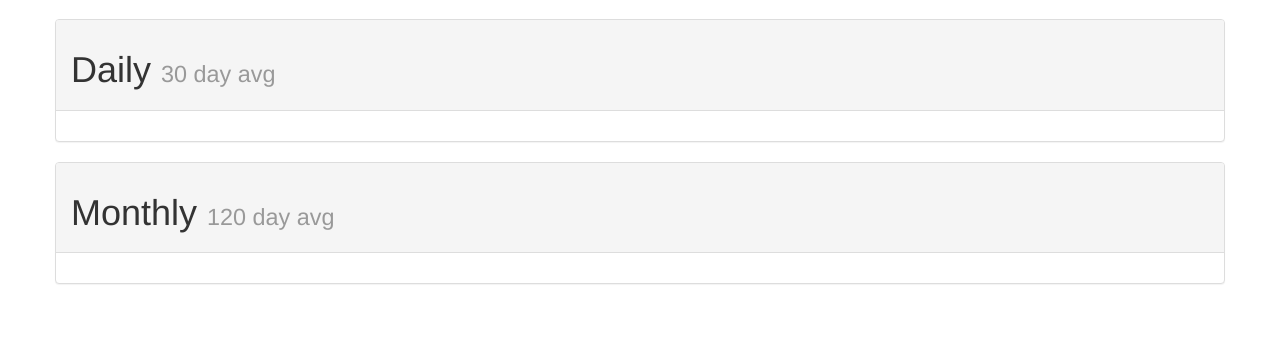
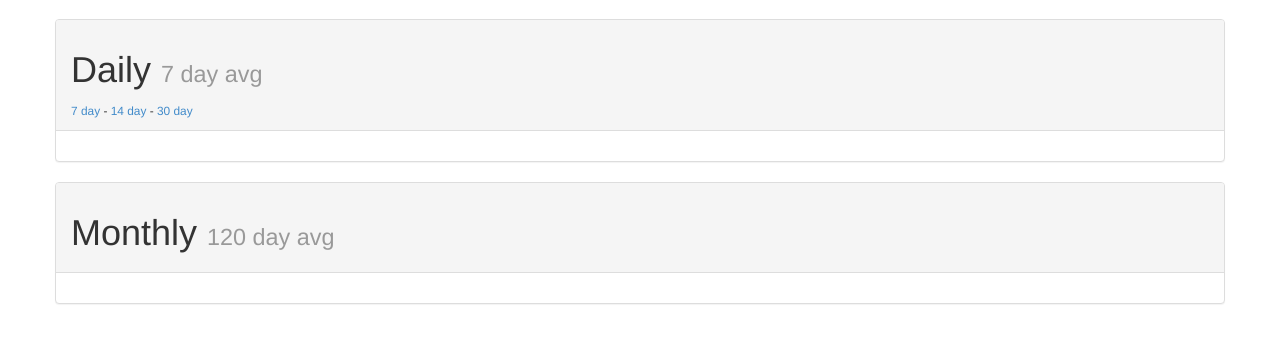
Before and after one commit to ckcollab/chin-up, a Django app: page /?daily_metric_span=7 in a window 1280 px wide. Shown: the part 51-394 px from the top of the page. Run offline with Django 3.2, Linux system fonts and the light colour scheme; data that the repository does not hold is empty; some libraries are stand-ins or nearby versions.

Commit message:
added 7, 14, 30 day span options

```diff
--- a/project/apps/chinup/views.py
+++ b/project/apps/chinup/views.py
@@ -26,9 +26,11 @@ def append_avg_measurement(metric_list, day_span=30):
     return combined
 
 def home(request):
+    daily_metric_span = int(request.GET.get('daily_metric_span', 30))
 
     return render(request, 'chinup/home.html', {
-        'daily_metrics': append_avg_measurement(Metric.objects.filter(daily=True)),
+        'daily_metric_span': daily_metric_span,
+        'daily_metrics': append_avg_measurement(Metric.objects.filter(daily=True), day_span=daily_metric_span),
         'monthly_metrics': append_avg_measurement(Metric.objects.filter(monthly=True), day_span=120),
     })
 
--- a/project/templates/chinup/home.html
+++ b/project/templates/chinup/home.html
@@ -5,8 +5,12 @@
         <div class="row">
             <div class="panel panel-default">
                 <div class="panel-heading">
-                    <h1>Daily <small>30 day avg</small></h1>
-
+                    <h1>Daily <small>{{ daily_metric_span }} day avg</small></h1>
+                    <small>
+                        <a href="/?daily_metric_span=7">7 day</a> -
+                        <a href="/?daily_metric_span=14">14 day</a> -
+                        <a href="/?daily_metric_span=30">30 day</a>
+                    </small>
                 </div>
 
                 <div class="panel-body">
```
